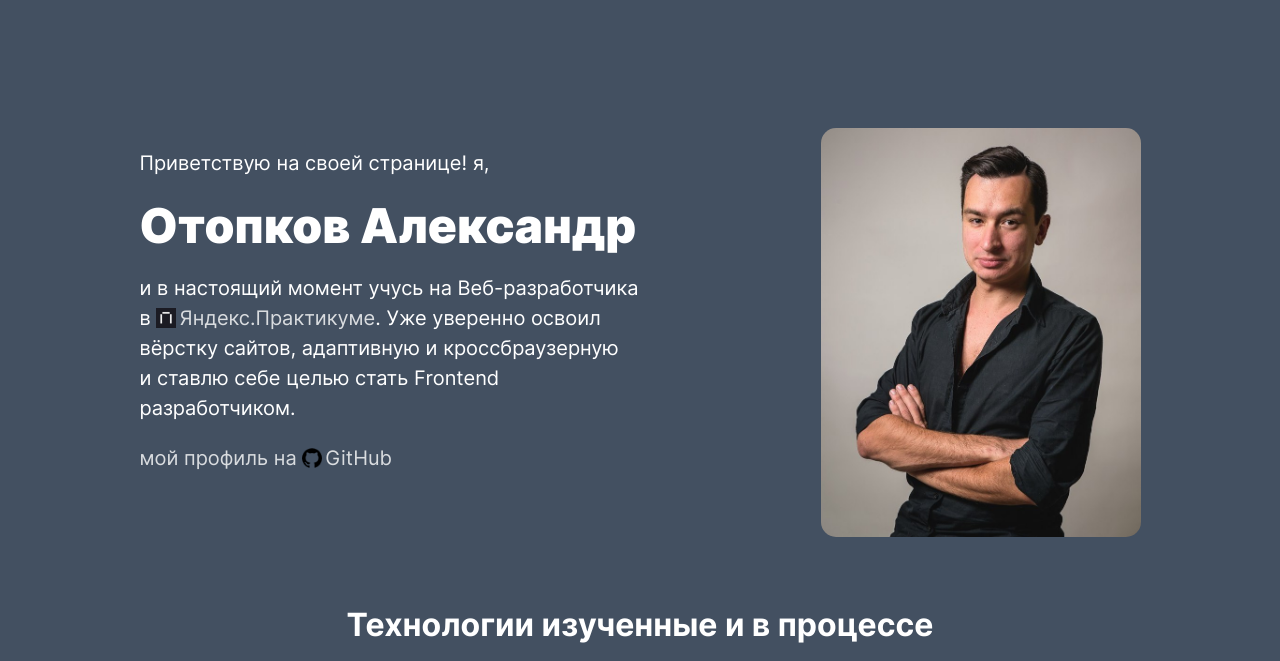
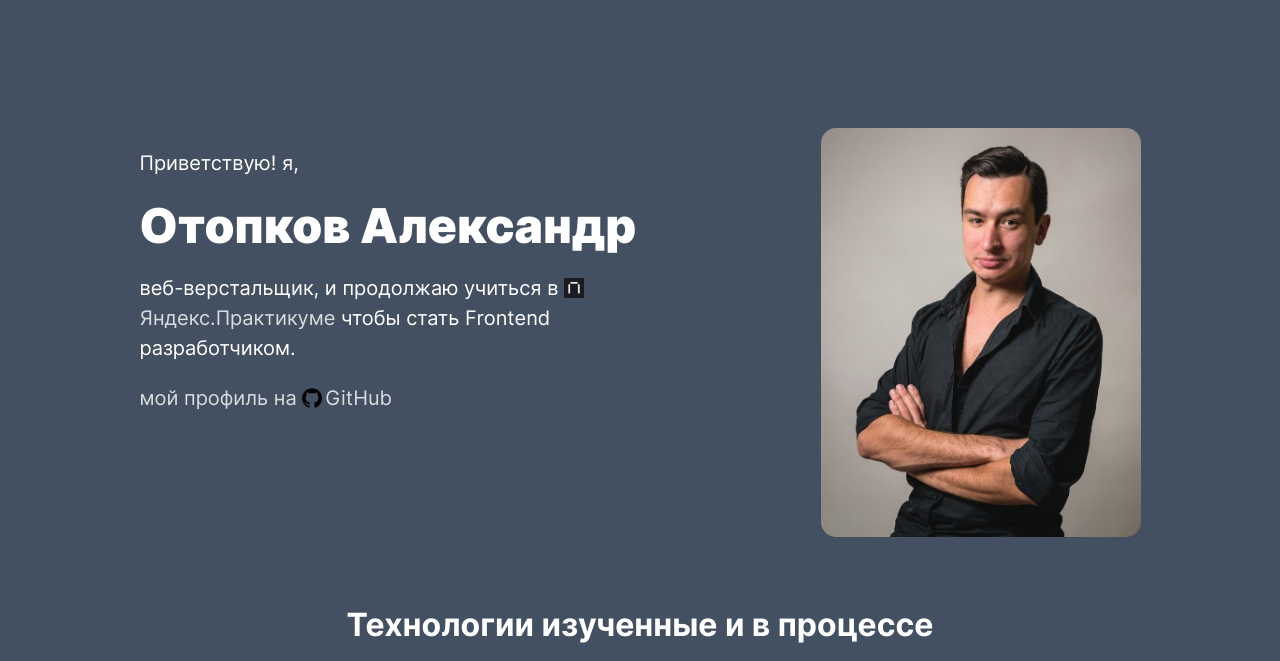
Before and after one commit to aotopkov/portfolio, a plain HTML site: page index.html in a window 1280 px wide. Shown: the top 661 px of the page. Drawn offline with Linux system fonts and the light colour scheme.

Commit message:
edit about

```diff
--- a/index.html
+++ b/index.html
@@ -26,14 +26,13 @@
     <main class="main-page">
         <section class="main">
             <div class="main__text">
-                <p class="main__info">Приветствую на своей странице! я,</p>
+                <p class="main__info">Приветствую! я,</p>
                 <h1 class="main__name">Отопков Александр</h1>
                 <p class="main__info">
-                    и в&nbsp;настоящий момент учусь на Веб-разработчика в
+                    веб-верстальщик, и продолжаю учиться в
                     <a href="https://practicum.yandex.ru/" class="main__link" target="_blank"><img
                             src="./image/yandex.png" alt="логотип яндекс.практикум"
-                            class="main__logo">Яндекс.Практикуме</a>. Уже уверенно освоил
-                    вёрстку сайтов, адаптивную и&nbsp;кроссбраузерную и&nbsp;ставлю себе целью стать Frontend
+                            class="main__logo">Яндекс.Практикуме</a> чтобы стать Frontend
                     разработчиком.
                 </p>
                 <a href="https://github.com/aotopkov/" class="main__link" target="_blank">мой профиль на <img
```
